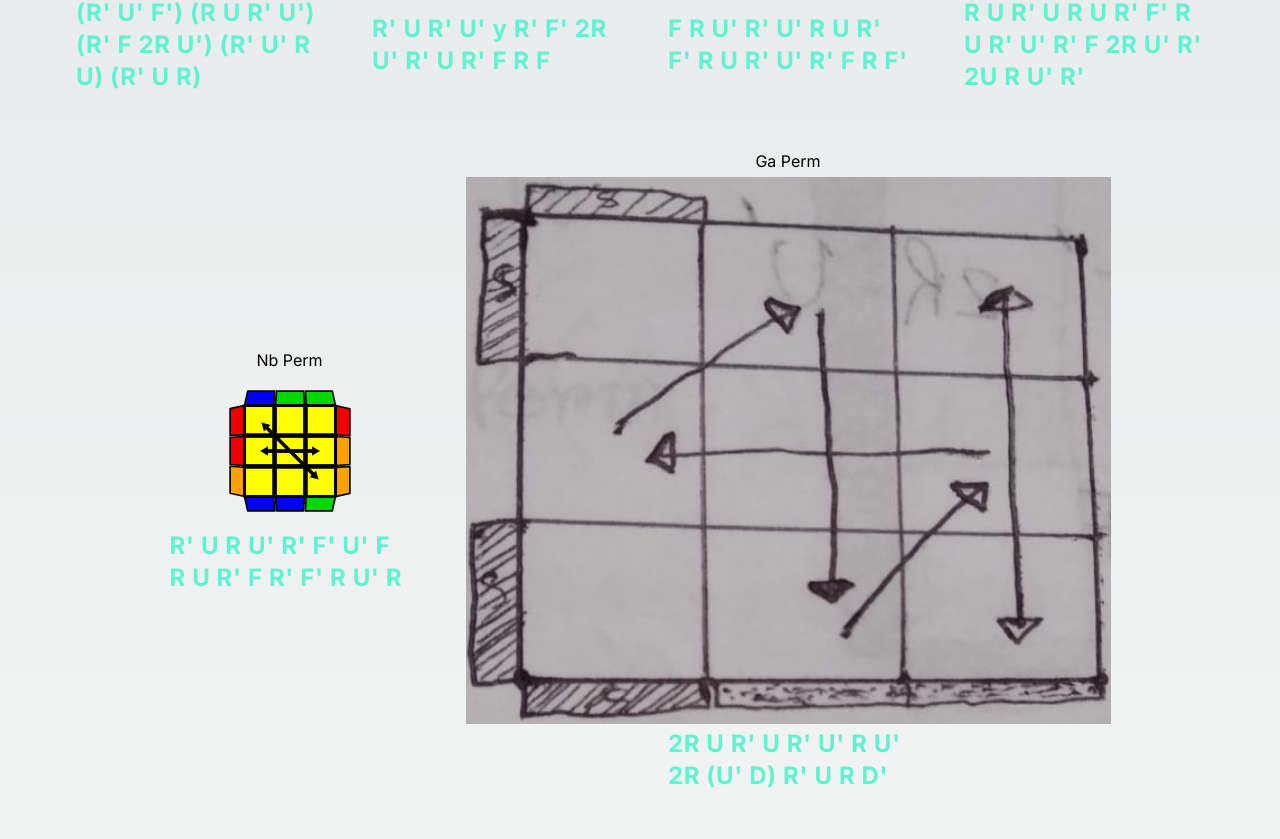
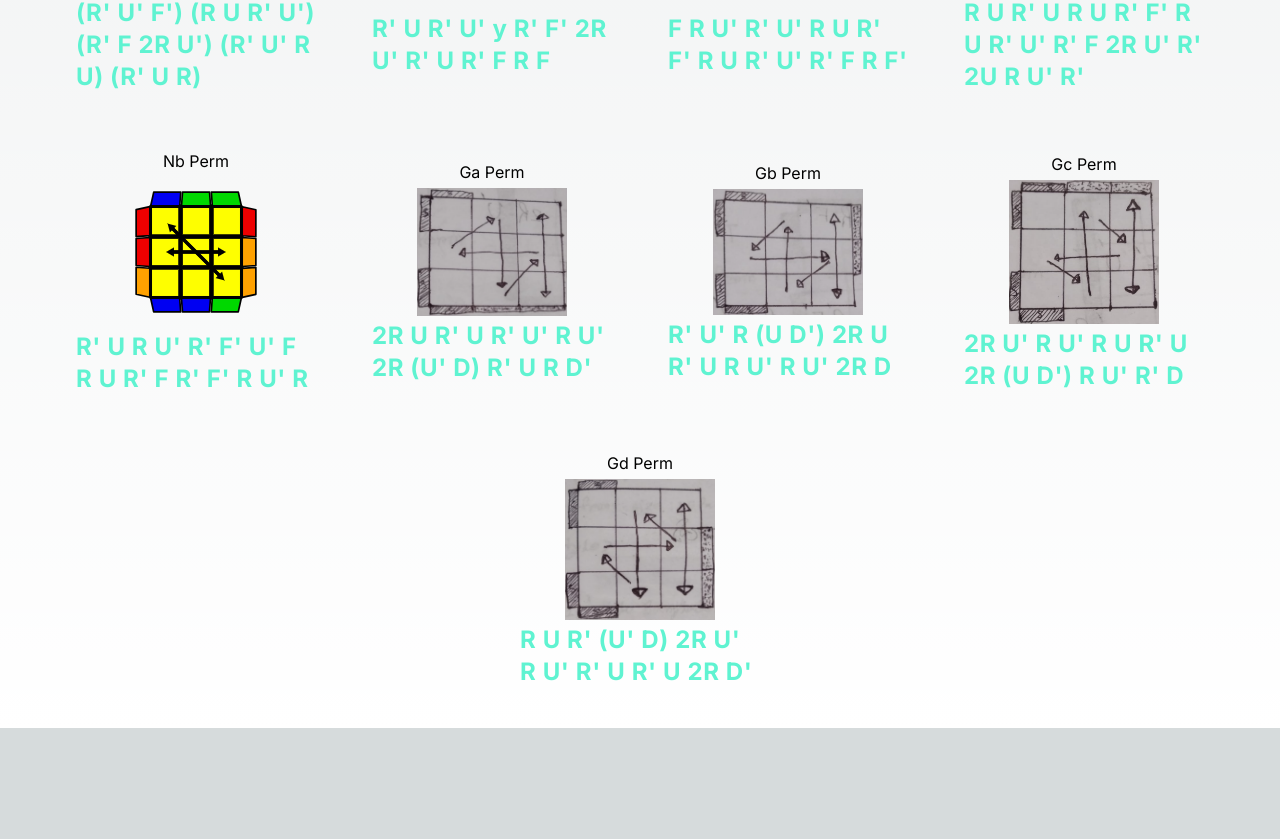
Before and after one commit to rakibul-wdp/rubik-s-cube, a Next.js app: page / in a window 1280 px wide. Shown: the part 2041-2880 px from the top of the page. After the commit the page ends 2769 px from the top, so only its background shows below. Built offline with nearby package versions, Linux system fonts and the light colour scheme.

Commit message:
set width and height of new added pll images

```diff
--- a/app/page.tsx
+++ b/app/page.tsx
@@ -35,6 +35,8 @@ export default function Home() {
             <Image
               src={PLL.image}
               alt="oll algo"
+              width="150"
+              height="150"
               className={`${PLL.id === 5 && "rotate-90"} ${
                 PLL.id === 6 && "rotate-180"
               } ${PLL.id === 9 && "-rotate-90"}`}
```
